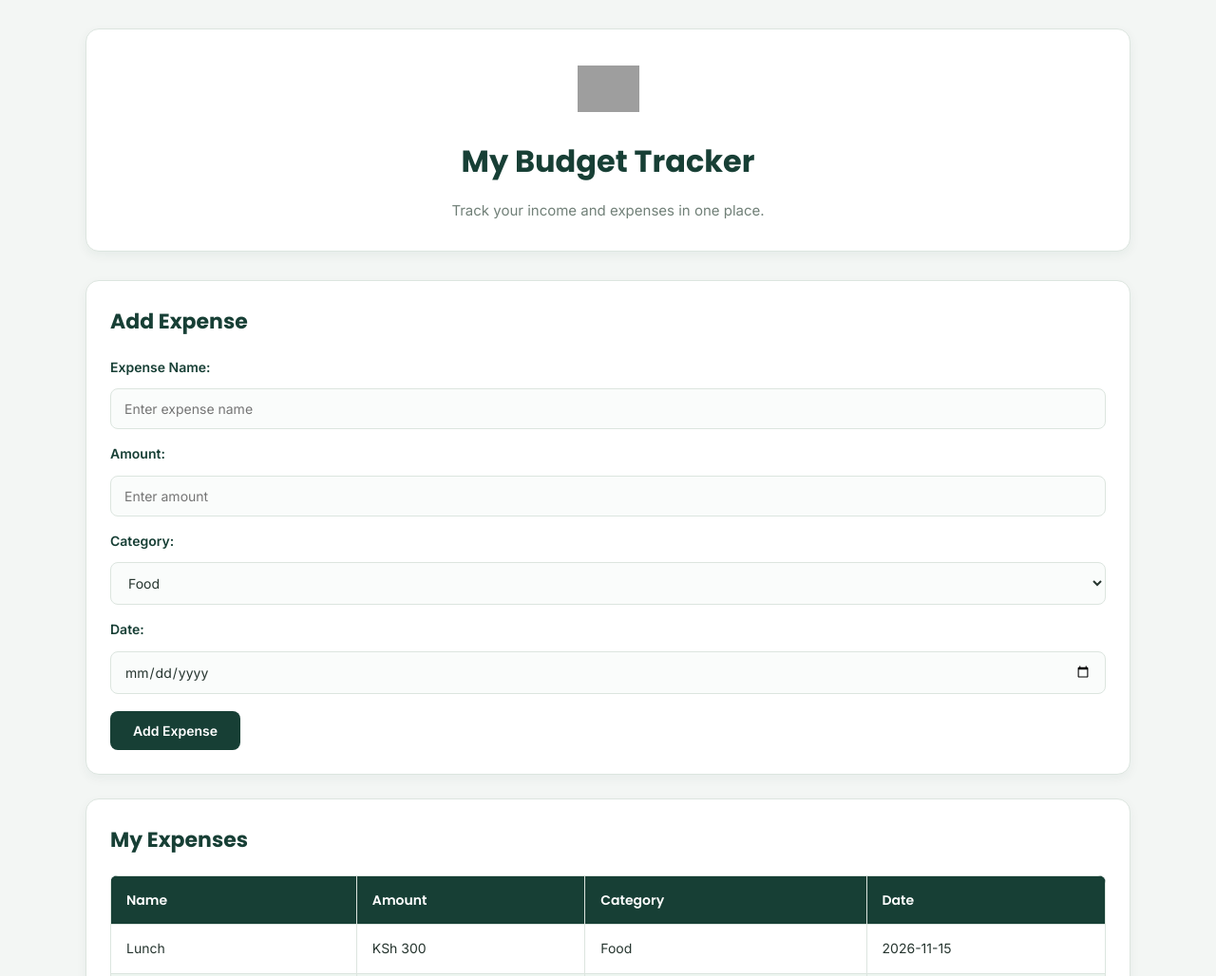
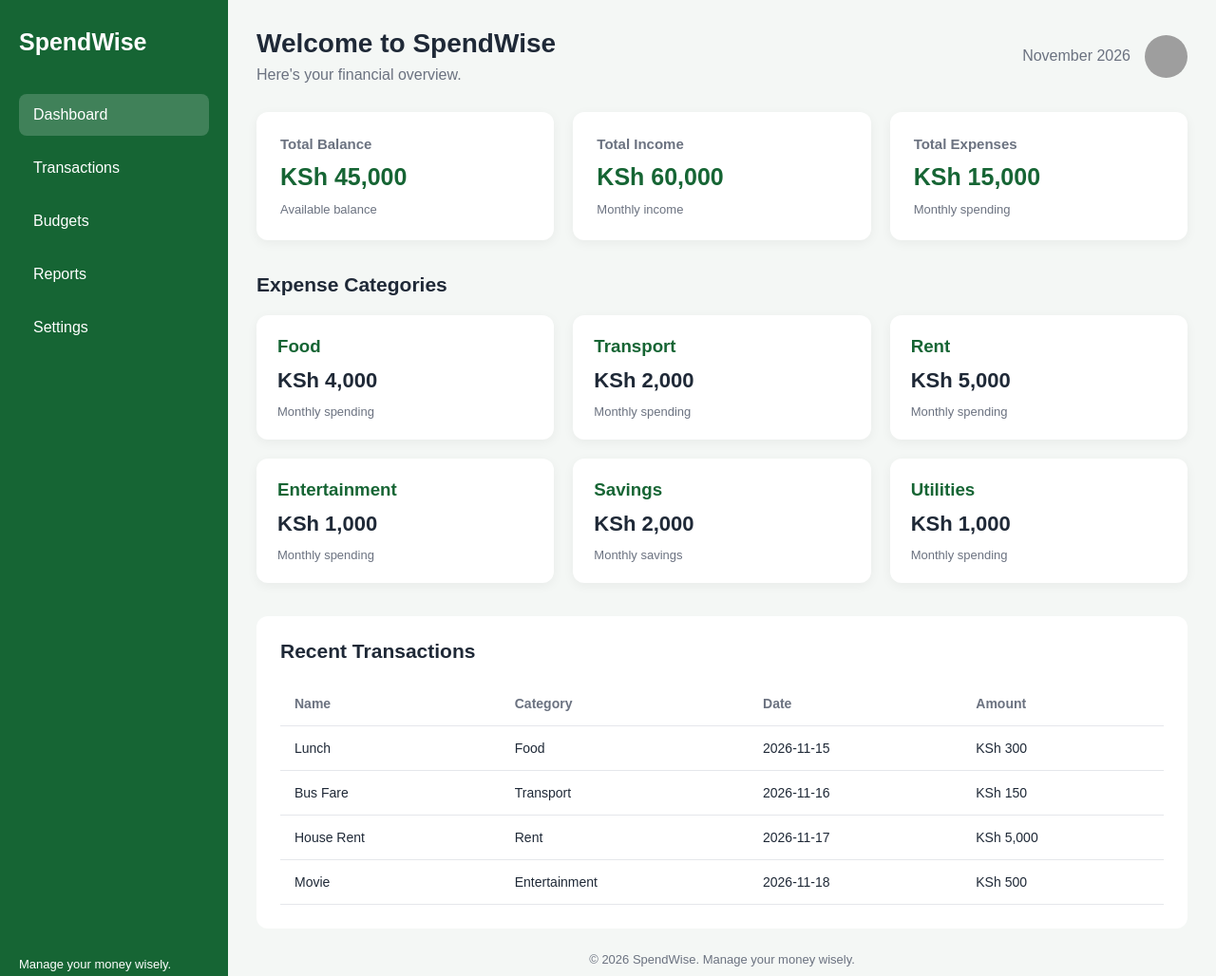
Before and after one commit to nimonur44-hani/budget-tracker, a plain HTML site: page index.html in a window 1280 px wide. Shown: the top 1028 px of the page at 95% size. Drawn offline with Linux system fonts and the light colour scheme; grey boxes are pictures that could not be loaded.

Commit message:
Complete Week 4 SpendWise dashboard layout

```diff
--- a/index.html
+++ b/index.html
@@ -4,130 +4,175 @@
 <head>
     <meta charset="UTF-8">
     <meta name="viewport" content="width=device-width, initial-scale=1.0">
-    <title>My Budget Tracker</title>
+    <title>SpendWise Dashboard</title>
     <link rel="stylesheet" href="style.css">
 </head>
 
 <body>
 
-    <header>
-        <img src="https://cdn-icons-png.flaticon.com/512/3135/3135706.png"
-             alt="Budget Tracker Logo" width="60">
+    <div class="dashboard">
 
-        <h1>My Budget Tracker</h1>
-        <p>Track your income and expenses in one place.</p>
+        <!-- Sidebar -->
+        <aside class="sidebar">
+            <div class="logo">
+                <h2>SpendWise</h2>
+            </div>
+
+            <nav class="navigation">
+                <a href="#" class="active">Dashboard</a>
+                <a href="#">Transactions</a>
+                <a href="#">Budgets</a>
+                <a href="#">Reports</a>
+                <a href="#">Settings</a>
+            </nav>
+
+            <div class="sidebar-footer">
+                <p>Manage your money wisely.</p>
+            </div>
+        </aside>
+
+        <!-- Main Content -->
+        <main class="main-content">
+
+            <!-- Header -->
+            <header class="top-header">
+                <div>
+                    <h1>Welcome to SpendWise</h1>
+                    <p>Here's your financial overview.</p>
+                </div>
+
+                <div class="profile">
+                    <span>November 2026</span>
+                    <img src="https://cdn-icons-png.flaticon.com/512/3135/3135715.png"
+                         alt="User profile">
+                </div>
             </header>
 
-    <!-- Add Expense Form -->
-    <section class="add-expense-section">
+            <!-- Summary Cards -->
+            <section class="summary-section">
 
-        <h2>Add Expense</h2>
+                <div class="summary-card">
+                    <h3>Total Balance</h3>
+                    <h2>KSh 45,000</h2>
+                    <p>Available balance</p>
+                </div>
 
-        <form>
-            <label for="expense-name">Expense Name:</label>
-            <input type="text" id="expense-name"
-                   placeholder="Enter expense name">
+                <div class="summary-card">
+                    <h3>Total Income</h3>
+                    <h2>KSh 60,000</h2>
+                    <p>Monthly income</p>
+                </div>
 
-            <label for="expense-amount">Amount:</label>
-            <input type="number" id="expense-amount"
-                   placeholder="Enter amount">
-
-            <label for="expense-category">Category:</label>
-            <select id="expense-category">
-                <option>Food</option>
-                <option>Transport</option>
-                <option>Rent</option>
-                <option>Entertainment</option>
-                <option>Other</option>
-            </select>
-
-            <label for="expense-date">Date:</label>
-            <input type="date" id="expense-date">
-
-            <button type="button">Add Expense</button>
-        </form>
+                <div class="summary-card">
+                    <h3>Total Expenses</h3>
+                    <h2>KSh 15,000</h2>
+                    <p>Monthly spending</p>
+                </div>
 
             </section>
 
-    <!-- Expenses Table -->
-    <section class="expenses-section">
+            <!-- Expense Categories -->
+            <section class="categories-section">
 
-        <h2>My Expenses</h2>
+                <h2>Expense Categories</h2>
+
+                <div class="category-grid">
+
+                    <article class="category-card" tabindex="0">
+                        <h3>Food</h3>
+                        <p>KSh 4,000</p>
+                        <span>Monthly spending</span>
+                    </article>
+
+                    <article class="category-card" tabindex="0">
+                        <h3>Transport</h3>
+                        <p>KSh 2,000</p>
+                        <span>Monthly spending</span>
+                    </article>
+
+                    <article class="category-card" tabindex="0">
+                        <h3>Rent</h3>
+                        <p>KSh 5,000</p>
+                        <span>Monthly spending</span>
+                    </article>
+
+                    <article class="category-card" tabindex="0">
+                        <h3>Entertainment</h3>
+                        <p>KSh 1,000</p>
+                        <span>Monthly spending</span>
+                    </article>
+
+                    <article class="category-card" tabindex="0">
+                        <h3>Savings</h3>
+                        <p>KSh 2,000</p>
+                        <span>Monthly savings</span>
+                    </article>
+
+                    <article class="category-card" tabindex="0">
+                        <h3>Utilities</h3>
+                        <p>KSh 1,000</p>
+                        <span>Monthly spending</span>
+                    </article>
+
+                </div>
+
+            </section>
+
+            <!-- Recent Transactions -->
+            <section class="transactions-section">
+
+                <h2>Recent Transactions</h2>
 
                 <table>
                     <thead>
                         <tr>
                             <th>Name</th>
-                    <th>Amount</th>
                             <th>Category</th>
                             <th>Date</th>
+                            <th>Amount</th>
                         </tr>
                     </thead>
 
                     <tbody>
                         <tr>
                             <td>Lunch</td>
-                    <td>KSh 300</td>
                             <td>Food</td>
                             <td>2026-11-15</td>
+                            <td>KSh 300</td>
                         </tr>
 
                         <tr>
                             <td>Bus Fare</td>
-                    <td>KSh 150</td>
                             <td>Transport</td>
                             <td>2026-11-16</td>
+                            <td>KSh 150</td>
                         </tr>
 
                         <tr>
                             <td>House Rent</td>
-                    <td>KSh 5,000</td>
                             <td>Rent</td>
                             <td>2026-11-17</td>
+                            <td>KSh 5,000</td>
                         </tr>
 
                         <tr>
                             <td>Movie</td>
-                    <td>KSh 500</td>
                             <td>Entertainment</td>
                             <td>2026-11-18</td>
-                </tr>
-
-                <tr>
-                    <td>Shopping</td>
-                    <td>KSh 1,000</td>
-                    <td>Other</td>
-                    <td>2026-11-19</td>
+                            <td>KSh 500</td>
                         </tr>
                     </tbody>
                 </table>
 
             </section>
 
-    <!-- How to Use Tracker -->
-    <details>
-        <summary>How to use this tracker</summary>
+            <footer>
+                <p>&copy; 2026 SpendWise. Manage your money wisely.</p>
+            </footer>
 
-        <p>
-            Enter your expense name, amount, category and date
-            in the form above. Click the Add Expense button.
-            Your expenses are displayed in the table below.
-        </p>
-    </details>
+        </main>
 
-    <!-- YouTube Video -->
-    <section class="video-section">
-        <h2>Budgeting Tips</h2>
-
-        <iframe
-            width="560"
-            height="315"
-            src="https://www.youtube.com/embed/2Vv-BfVoq4g"
-            title="Budgeting Tips Video"
-            frameborder="0"
-            allowfullscreen>
-        </iframe>
-    </section>
+    </div>
 
 </body>
 </html>
--- a/style.css
+++ b/style.css
@@ -1,283 +1,291 @@
 
-/* =================================
-   1. GOOGLE FONTS
-================================= */
-@import url('https://fonts.googleapis.com/css2?family=Inter:wght@400;500;600;700&family=Poppins:wght@500;600;700;800&display=swap');
-
-/* =================================
-   2. COLOR PALETTE
-================================= */
+/* 1. CSS CUSTOM PROPERTIES */
 :root {
-    --primary: #173f35;
-    --secondary: #2e725b;
-    --mint: #dcefe5;
-    --background: #f3f6f4;
-    --white: #ffffff;
-    --text: #26352f;
-    --muted: #718078;
-    --border: #dce5df;
-    --accent: #e5a64b;
+    --brand-color: #166534;
+    --accent-color: #22c55e;
+    --background-color: #f4f7f5;
+    --surface-color: #ffffff;
+    --primary-text: #1f2937;
+    --secondary-text: #6b7280;
+    --border-color: #e5e7eb;
 }
 
-/* =================================
-   3. GENERAL STYLING
-================================= */
+/* 2. GENERAL STYLING */
 * {
+    margin: 0;
+    padding: 0;
     box-sizing: border-box;
 }
 
 body {
-    font-family: 'Inter', sans-serif;
-    background-color: var(--background);
-    color: var(--text);
-    margin: 0;
-    padding: 30px;
-    line-height: 1.6;
+    font-family: Arial, sans-serif;
+    background-color: var(--background-color);
+    color: var(--primary-text);
 }
 
-
-/* =================================
-   4. PAGE HEADING CARD
-================================= */
-header {
-    background-color: var(--white);
-    text-align: center;
-    padding: 30px 20px;
-    margin: 0 auto 30px;
-    border-radius: 14px;
-    border: 1px solid var(--border);
-    max-width: 1100px;
-    box-shadow: 0 4px 12px rgba(23, 63, 53, 0.06);
+/* 3. MAIN DASHBOARD - CSS GRID */
+.dashboard {
+    display: grid;
+    grid-template-columns: 240px 1fr;
+    min-height: 100vh;
 }
 
-/* Main heading */
-h1 {
-    font-family: 'Poppins', sans-serif;
-    color: var(--primary);
-    font-size: 32px;
-    font-weight: 700;
-    margin: 0;
+/* 4. SIDEBAR - FLEXBOX */
+.sidebar {
+    background-color: var(--brand-color);
+    color: white;
+    padding: 30px 20px;
+    display: flex;
+    flex-direction: column;
+    gap: 40px;
 }
 
-/* Logo */
-header img {
-    width: 65px;
-    height: 65px;
-    margin-bottom: 10px;
-    object-fit: contain;
+.logo h2 {
+    font-size: 25px;
 }
 
-/* Header description */
-header p {
-    color: var(--muted);
-    font-size: 15px;
-    margin-bottom: 0;
+.navigation {
+    display: flex;
+    flex-direction: column;
+    gap: 12px;
 }
 
-
-/* =================================
-   5. SECTION CARDS
-================================= */
-section {
-    background-color: var(--white);
-    padding: 25px;
-    margin: 0 auto 25px;
-    max-width: 1100px;
-    border: 1px solid var(--border);
-    border-radius: 14px;
-    box-shadow: 0 4px 12px rgba(23, 63, 53, 0.05);
+.navigation a {
+    color: white;
+    text-decoration: none;
+    padding: 13px 15px;
+    border-radius: 8px;
+    transition: background-color 250ms ease;
 }
 
-h2 {
-    font-family: 'Poppins', sans-serif;
-    color: var(--primary);
-    font-size: 22px;
-    margin-top: 0;
-    margin-bottom: 20px;
+.navigation a:hover,
+.navigation a.active {
+    background-color: rgba(255, 255, 255, 0.18);
 }
 
-/* =================================
-   6. ADD EXPENSE FORM
-================================= */
-.add-expense-section label {
-    display: block;
-    margin-top: 15px;
-    margin-bottom: 6px;
-    font-weight: 600;
-    font-size: 14px;
-    color: var(--primary);
+.sidebar-footer {
+    margin-top: auto;
+    font-size: 13px;
 }
 
-.add-expense-section input,
-.add-expense-section select {
-    width: 100%;
-    padding: 12px 14px;
-    margin-top: 5px;
-    border: 1px solid var(--border);
-    border-radius: 8px;
-    background-color: #fafcfb;
-    color: var(--text);
-    font-family: 'Inter', sans-serif;
-    font-size: 14px;
-    transition: border-color 0.3s, box-shadow 0.3s;
+/* 5. MAIN CONTENT */
+.main-content {
+    padding: 30px;
+    min-width: 0;
 }
 
-/* Focus selector */
-input:focus,
-select:focus {
-    outline: none;
-    border-color: var(--secondary);
-    box-shadow: 0 0 0 3px rgba(46, 114, 91, 0.12);
+/* 6. HEADER - FLEXBOX */
+.top-header {
+    display: flex;
+    justify-content: space-between;
+    align-items: center;
+    gap: 20px;
+    margin-bottom: 30px;
 }
 
-/* Negation pseudo-class */
-input:not([type="date"]) {
-    background-color: #fafcfb;
+.top-header h1 {
+    font-size: 28px;
+    margin-bottom: 8px;
 }
 
-/* Direct child selector */
-.add-expense-section > form {
-    margin-top: 15px;
+.top-header p {
+    color: var(--secondary-text);
 }
 
-/* =================================
-   7. BUTTON STYLING
-================================= */
-button {
-    background-color: var(--primary);
-    color: var(--white);
-    padding: 12px 24px;
-    border: none;
-    border-radius: 8px;
-    margin-top: 18px;
-    font-family: 'Inter', sans-serif;
-    font-size: 14px;
-    font-weight: 600;
-    cursor: pointer;
-    transition: background-color 0.3s, transform 0.2s;
+.profile {
+    display: flex;
+    align-items: center;
+    gap: 15px;
 }
 
-button:hover {
-    background-color: var(--secondary);
-    transform: translateY(-2px);
+.profile span {
+    color: var(--secondary-text);
 }
 
-/* =================================
-   8. EXPENSE TABLE
-================================= */
+.profile img {
+    width: 45px;
+    height: 45px;
+    border-radius: 50%;
+}
+
+/* 7. SUMMARY CARDS - CSS GRID */
+.summary-section {
+    display: grid;
+    grid-template-columns: repeat(3, 1fr);
+    gap: 20px;
+    margin-bottom: 35px;
+}
+
+.summary-card {
+    background-color: var(--surface-color);
+    padding: 25px;
+    border-radius: 12px;
+    box-shadow: 0 3px 12px rgba(0, 0, 0, 0.05);
+    display: flex;
+    flex-direction: column;
+    gap: 12px;
+}
+
+.summary-card h3 {
+    color: var(--secondary-text);
+    font-size: 15px;
+}
+
+.summary-card h2 {
+    color: var(--brand-color);
+    font-size: 25px;
+}
+
+.summary-card p {
+    color: var(--secondary-text);
+    font-size: 13px;
+}
+
+/* 8. CATEGORY CARDS - CSS GRID */
+.categories-section {
+    margin-bottom: 35px;
+}
+
+.categories-section h2,
+.transactions-section h2 {
+    margin-bottom: 20px;
+    font-size: 21px;
+}
+
+.category-grid {
+    display: grid;
+    grid-template-columns: repeat(3, 1fr);
+    gap: 20px;
+}
+
+/* 9. CATEGORY CARD - FLEXBOX */
+.category-card {
+    background-color: var(--surface-color);
+    padding: 22px;
+    border-radius: 12px;
+    display: flex;
+    flex-direction: column;
+    gap: 12px;
+    box-shadow: 0 3px 12px rgba(0, 0, 0, 0.05);
+
+    transition: transform 200ms ease,
+                box-shadow 200ms ease;
+}
+
+/* 10. HOVER AND KEYBOARD FOCUS EFFECTS */
+.category-card:hover,
+.category-card:focus-visible {
+    transform: translateY(-5px);
+    box-shadow: 0 8px 20px rgba(0, 0, 0, 0.12);
+}
+
+.category-card:focus-visible {
+    outline: 2px solid var(--accent-color);
+    outline-offset: 3px;
+}
+
+.category-card h3 {
+    color: var(--brand-color);
+}
+
+.category-card p {
+    font-size: 22px;
+    font-weight: bold;
+}
+
+.category-card span {
+    color: var(--secondary-text);
+    font-size: 13px;
+}
+
+/* 11. TRANSACTIONS TABLE */
+.transactions-section {
+    background-color: var(--surface-color);
+    padding: 25px;
+    border-radius: 12px;
+    overflow-x: auto;
+}
+
 table {
     width: 100%;
     border-collapse: collapse;
-    margin-top: 15px;
-    border-radius: 8px;
-    overflow: hidden;
+    min-width: 500px;
 }
 
-th,
-td {
-    border: 1px solid var(--border);
-    padding: 14px 16px;
+th, td {
+    padding: 15px;
     text-align: left;
+    border-bottom: 1px solid var(--border-color);
+}
+
+th {
+    color: var(--secondary-text);
     font-size: 14px;
 }
 
-/* Table header */
-thead {
-    background-color: var(--primary);
-    color: var(--white);
-}
-
-th {
-    font-family: 'Poppins', sans-serif;
-    font-weight: 600;
-}
-
-/* Alternating row colors */
-tbody tr:nth-child(even) {
-    background-color: #edf5f0;
-}
-
-tbody tr:nth-child(odd) {
-    background-color: var(--white);
-}
-
-/* Table row hover */
-.expenses-section tbody tr:hover {
-    background-color: var(--mint);
-    transition: background-color 0.2s;
-}
-
-/* Descendant selector */
-.expenses-section td {
+td {
     font-size: 14px;
 }
 
-/* =================================
-   9. DETAILS SECTION
-================================= */
-details {
-    background-color: var(--white);
-    padding: 20px;
-    margin: 0 auto 25px;
-    max-width: 1100px;
-    border: 1px solid var(--border);
-    border-radius: 12px;
+/* 12. FOOTER */
+footer {
+    text-align: center;
+    color: var(--secondary-text);
+    padding: 25px 0 5px;
+    font-size: 13px;
 }
 
-summary {
-    cursor: pointer;
-    font-family: 'Poppins', sans-serif;
-    font-weight: 600;
-    color: var(--primary);
+/* 13. RESPONSIVE DESIGN */
+@media (max-width: 768px) {
+
+    .dashboard {
+        grid-template-columns: 1fr;
     }
 
-/* =================================
-   10. VIDEO SECTION
-================================= */
-.video-section iframe {
-    max-width: 100%;
-    border-radius: 10px;
+    .sidebar {
+        gap: 20px;
     }
 
-/* =================================
-   11. RESPONSIVE DESIGN
-================================= */
-@media screen and (max-width: 768px) {
-    body {
-        padding: 15px;
+    .navigation {
+        flex-direction: row;
+        flex-wrap: wrap;
     }
 
-    header {
-        padding: 22px 15px;
+    .sidebar-footer {
+        margin-top: 0;
     }
 
-    h1 {
-        font-size: 24px;
+    .main-content {
+        padding: 20px;
     }
 
-    section {
-        padding: 18px;
+    .summary-section {
+        grid-template-columns: 1fr;
     }
 
-    h2 {
-        font-size: 19px;
+    .category-grid {
+        grid-template-columns: 1fr;
     }
 
-    table {
-        font-size: 12px;
+    .top-header {
+        flex-direction: column;
+        align-items: flex-start;
     }
 
-      th,
-    td {
-        padding: 9px;
+    .profile {
+        flex-wrap: wrap;
+    }
 }
 
-    /* Mobile table scrolling */
-    .expenses-section {
-        overflow-x: auto;
-    }
-
-    .expenses-section table {
-        min-width: 550px;
+/* 14. DARK THEME - STRETCH GOAL */
+@media (prefers-color-scheme: dark) {
+    :root {
+        --brand-color: #14532d;
+        --accent-color: #4ade80;
+        --background-color: #111827;
+        --surface-color: #1f2937;
+        --primary-text: #f9fafb;
+        --secondary-text: #d1d5db;
+        --border-color: #374151;
     }
 }
```
Also changed, not shown: 1 other file. Lines whose indentation alone changed are shown as unchanged.
